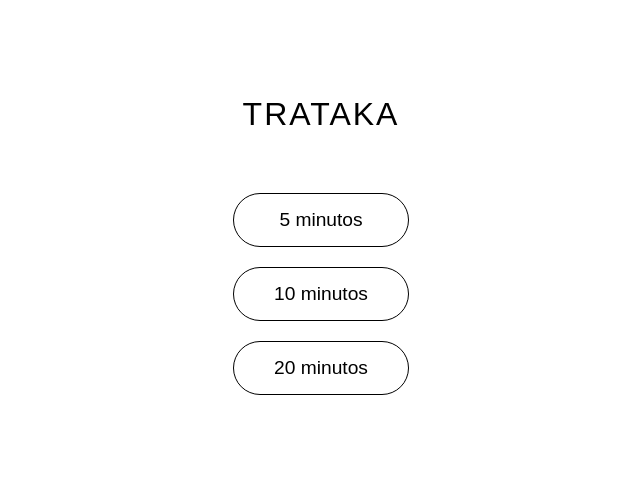
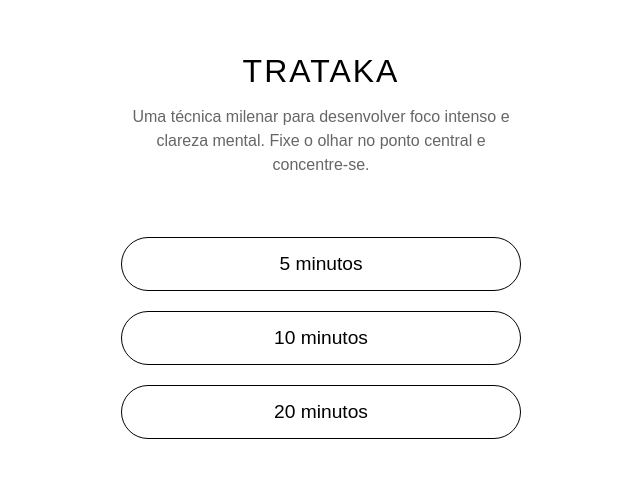
Before and after one commit to ana-beatriz-ms/MEDITACAO-TRATAKA, a plain HTML site: page index.html in a window 1280 px wide. Shown: the part 165-642 px from the top of the page, without its empty margins (319-959 px from the left). Drawn offline with Linux system fonts and the light colour scheme.

Commit message:
descricao

```diff
--- a/index.html
+++ b/index.html
@@ -10,6 +10,7 @@
 
     <div id="menu">
         <h1>TRATAKA</h1>
+        <p> Uma técnica milenar para desenvolver foco intenso e clareza mental. Fixe o olhar no ponto central e concentre-se.</p>
         <button class="btTEMPO" onclick="comecarMeditacao(5)">5 minutos</button>
         <button class="btTEMPO" onclick="comecarMeditacao(10)">10 minutos</button>
         <button class="btTEMPO" onclick="comecarMeditacao(20)">20 minutos</button>
--- a/style.css
+++ b/style.css
@@ -94,3 +94,11 @@ circle {
 #btSAIR:hover{
     opacity: 1;
 }
+
+p {
+  font-size: 1rem;
+  color: #666666;
+  max-width: 400px;
+  margin: -45px auto 40px auto;
+  line-height: 1.5;
+}
```
